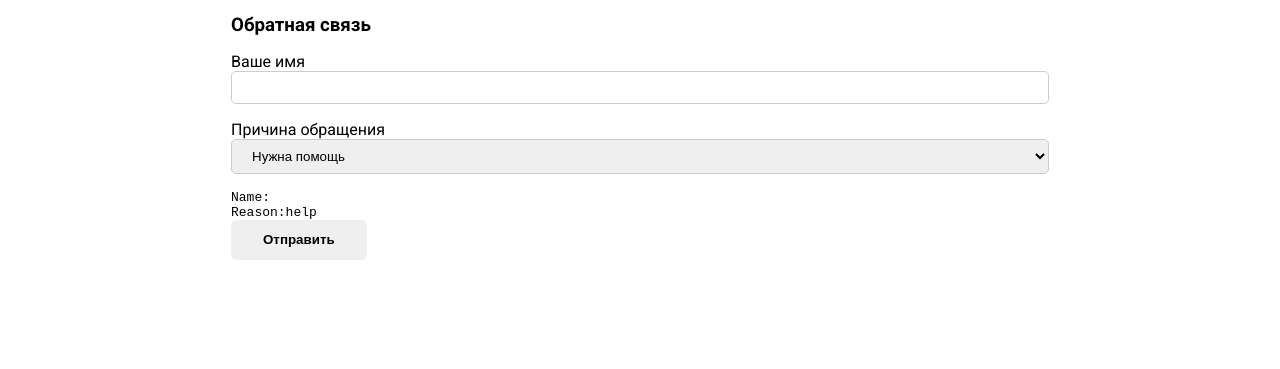
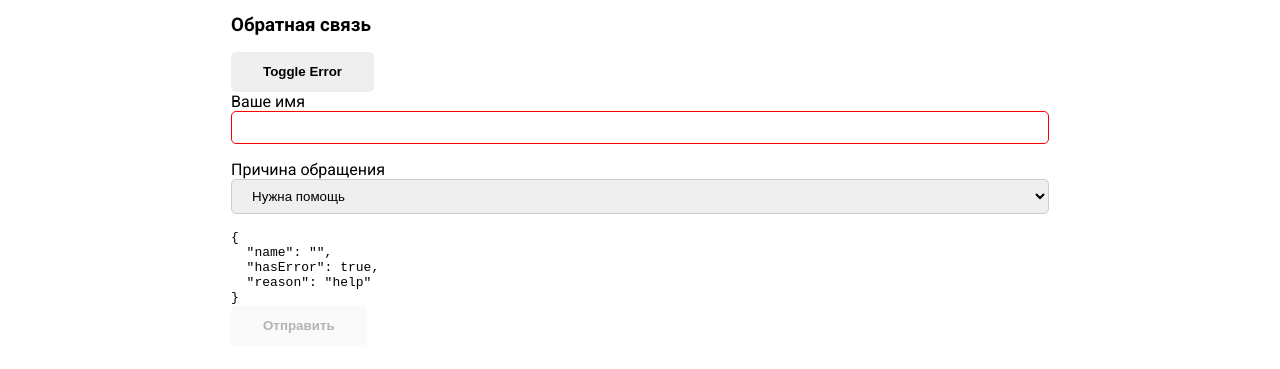
Before and after one commit to Kallaur-Danila/React-js-guide, a React (Vite) app: page / in a window 1280 px wide. Shown: the part 213-582 px from the top of the page. Built offline with nearby package versions, Linux system fonts and the light colour scheme.

Commit message:
before training

```diff
--- a/src/components/Button/Button.jsx
+++ b/src/components/Button/Button.jsx
@@ -1,12 +1,13 @@
 import classes from'./Button.module.css'
 
-export default function Button({children, onClick, isActive}){
+export default function Button({children, isActive, ...props }){
 
     return (
     <button
+        {...props}
+
     className={
         isActive ? `${classes.button} : ${classes.active}` : classes.button}
-         onClick={onClick}
          >
         {children}
     </button>
--- a/src/components/Button/Button.module.css
+++ b/src/components/Button/Button.module.css
@@ -12,6 +12,9 @@ margin-right: 1rem;
     opacity: 0.8;
 }
 
+.button:disabled{
+    cursor: not-allowed
+}
 .button.active{
     background-color: #3e6ae1;
     color: #fff;
--- a/src/components/FieldBackSection.jsx
+++ b/src/components/FieldBackSection.jsx
@@ -2,28 +2,43 @@ import { useState } from "react"
 import Button from "./Button/Button"
 
 export default function FeedBackSection(){
-    const [name, setName] = useState('')
-    const [reason, setReason] = useState('help')
-    const [hasError, setHasError] = useState(false)
+    const [form, setForm] = useState({
+        name: '',
+        hasError: true,
+        reason: 'help'
+    })
+    // const [name, setName] = useState('')
+    // const [reason, setReason] = useState('help')
+    // const [hasError, setHasError] = useState(true)
 
     function handleNameChange(event){
-        setName(event.target.value)
-        setHasError(event.target.value.trim().length === 0)
+        // setName(event.target.value)
+        // setHasError(event.target.value.trim().length === 0)
+        setForm({
+            name:event.target.value,
+            hasError:event.target.value.trim().length === 0,
+        })
     }
+
+    function toggleError(){
+        // setHasError((prev)=> !prev)
+    }
+
 
     return(
         <section>
             <h3>Обратная связь</h3>
 
+                <Button onClick = {toggleError}>Toggle Error</Button>
             <form>
                 <label htmlFor="name">Ваше имя</label>
                 <input
                 type="text"
                 id="name"
                 className="control"
-                value={name}
+                value={form.name}
                 style={{
-                    border: hasError ? '1px solid red' : null
+                    border: form.hasError ? '1px solid red' : null
                 }}
                 onChange={handleNameChange}/>
 
@@ -31,7 +46,7 @@ export default function FeedBackSection(){
                 <select
                 id="reason"
                 className="control"
-                value={reason}
+                value={form.reason}
                 onChange={(event) => setReason(event.target.value)}>
                     <option value="error">Ошибка</option>
                     <option value="help">Нужна помощь</option>
@@ -40,12 +55,10 @@ export default function FeedBackSection(){
 
 
                 <pre>
-                    Name:{name}
-                    <br />
-                    Reason:{reason}
+                    {JSON.stringify(form,null,2)}
                 </pre>
 
-                <Button>Отправить</Button>
+                <Button disabled ={form.hasError} isActive={!form.hasError}>Отправить</Button>
             </form>
         </section>
     )
```
